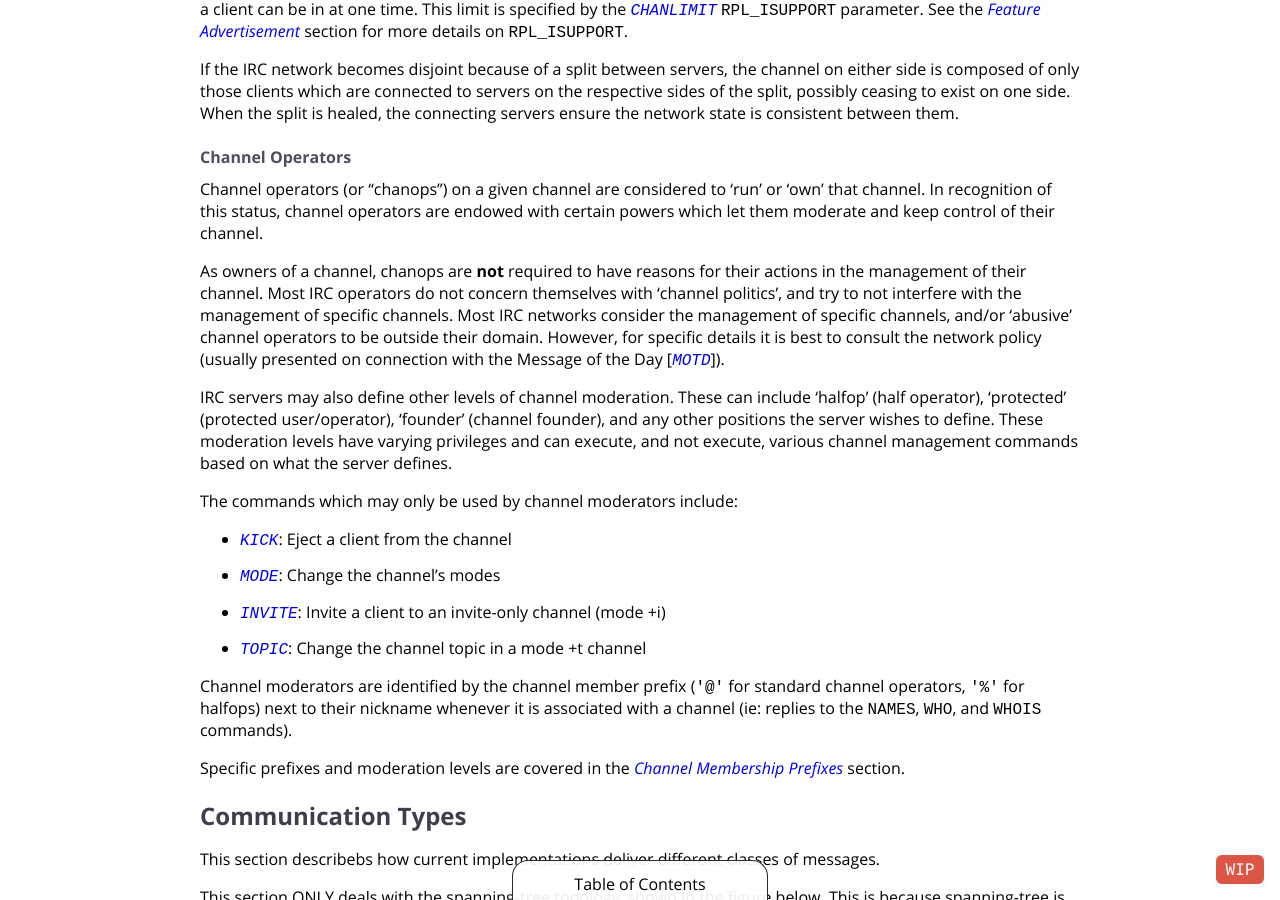
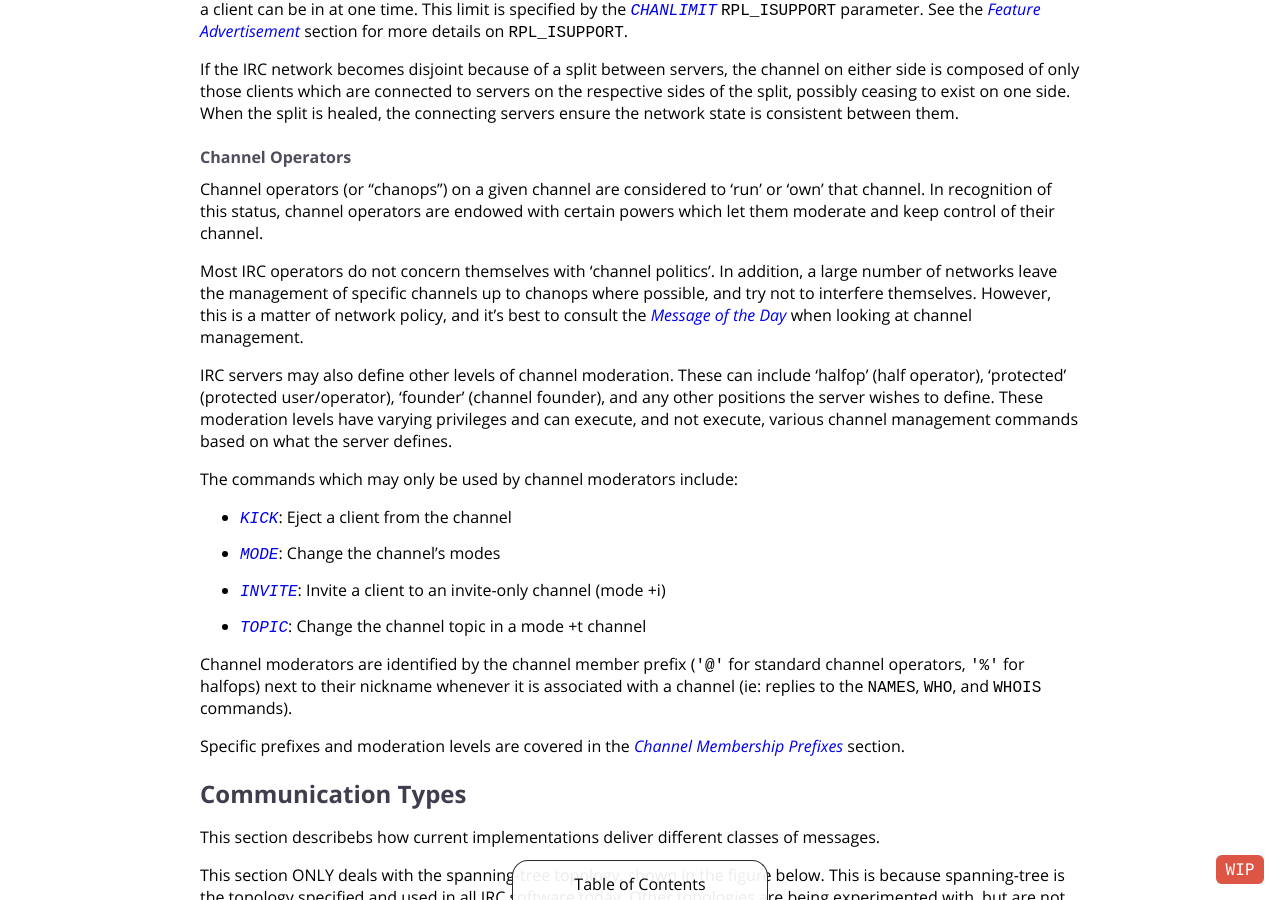
Before and after one commit to ircdocs/modern-irc, a Jekyll site: the page built from index.md, in a window 1280 px wide and 900 px high, scrolled down 3580 px. Built offline with Jekyll 4.4.1, drawn with Linux system fonts in a browser that asks for light colours.

Commit message:
chanops: Correct sketchy language from RFC

```diff
--- a/index.md
+++ b/index.md
@@ -128,7 +128,7 @@ If the IRC network becomes disjoint because of a split between servers, the chan
 
 Channel operators (or "chanops") on a given channel are considered to 'run' or 'own' that channel. In recognition of this status, channel operators are endowed with certain powers which let them moderate and keep control of their channel.
 
-As owners of a channel, chanops are **not** required to have reasons for their actions in the management of their channel. Most IRC operators do not concern themselves with 'channel politics', and try to not interfere with the management of specific channels. Most IRC networks consider the management of specific channels, and/or 'abusive' channel operators to be outside their domain. However, for specific details it is best to consult the network policy (usually presented on connection with the Message of the Day \[[`MOTD`](#motd-message)\]).
+Most IRC operators do not concern themselves with 'channel politics'. In addition, a large number of networks leave the management of specific channels up to chanops where possible, and try not to interfere themselves. However, this is a matter of network policy, and it's best to consult the [Message of the Day](#motd-message) when looking at channel management.
 
 IRC servers may also define other levels of channel moderation. These can include 'halfop' (half operator), 'protected' (protected user/operator), 'founder' (channel founder), and any other positions the server wishes to define. These moderation levels have varying privileges and can execute, and not execute, various channel management commands based on what the server defines.
 
```
